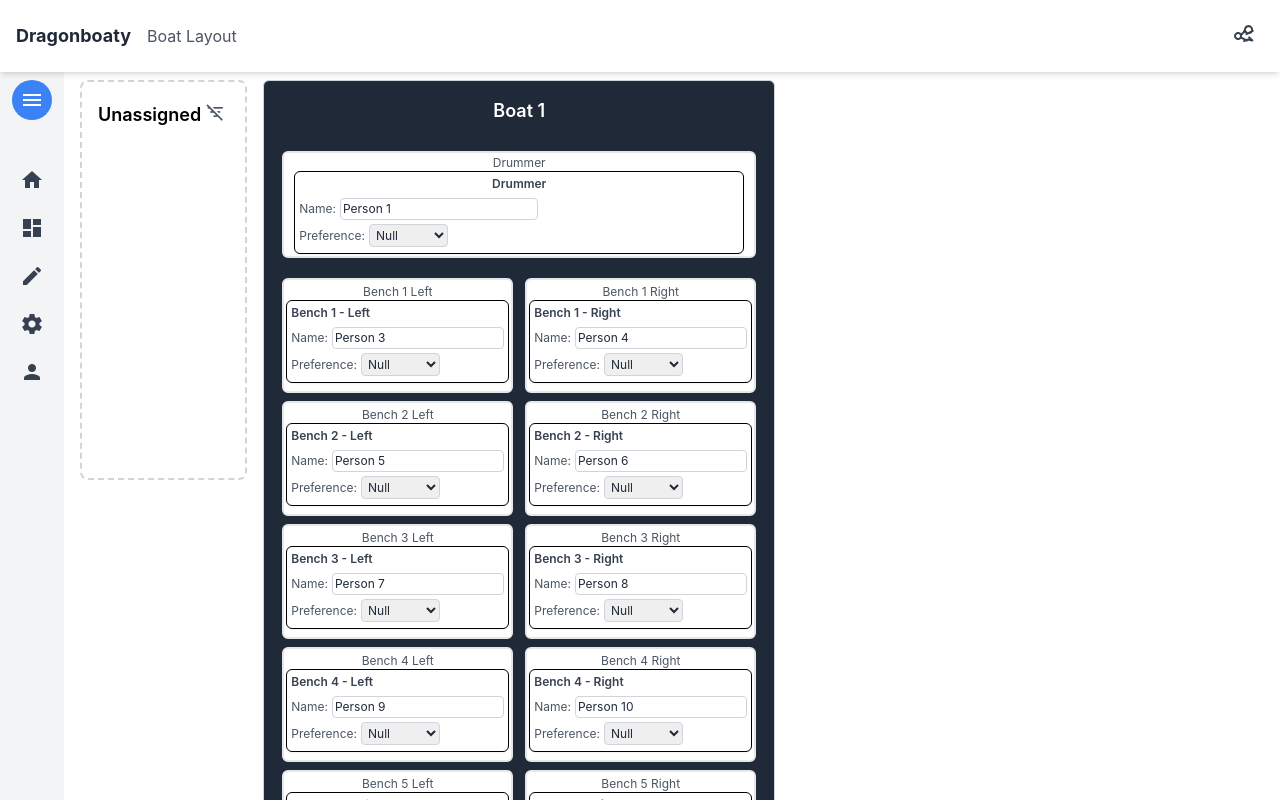
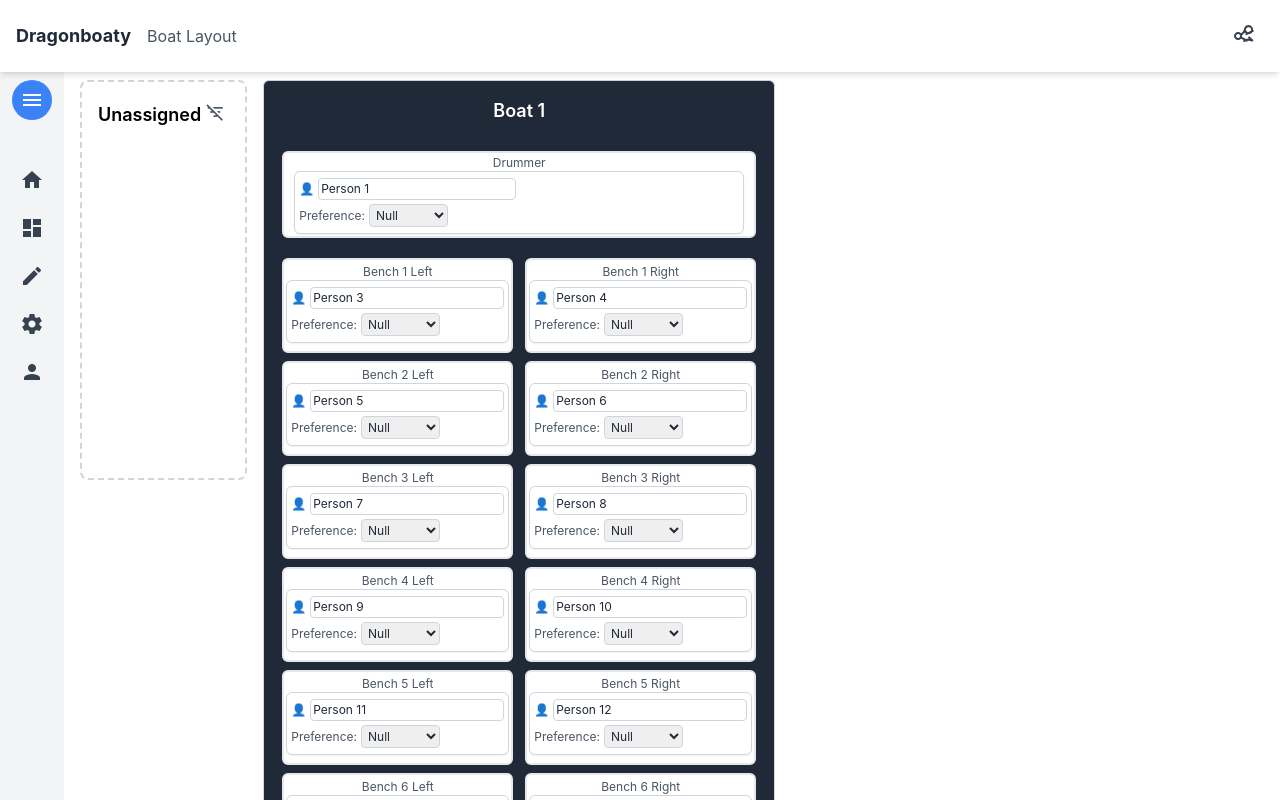
Before and after one commit to timsulzberger/my-dnd-table, a React (Create React App) app: page / in a window 1280 px wide. Shown: the top 800 px of the page. Built offline with nearby package versions, Linux system fonts and the light colour scheme.

Commit message:
windsurf 3

```diff
--- a/src/App.js
+++ b/src/App.js
@@ -99,17 +99,17 @@ function SortableItem({ id, paddlerName, preference, currentPositionId, currentI
   });
 
   // Tailwind classes for styling the tile
-  // baseClasses: Common styles for all tiles (padding, rounded corners, cursor, flex layout, transition, solid black border, touch-action-none)
+  // baseClasses: Common styles for all tiles (padding, rounded corners, cursor, flex layout, transition, light grey border, touch-action-none)
   // Reduced padding for tighter tiles
   // Added touch-action-none to prevent default browser touch behaviors (scrolling, zooming) during drag
-  const baseClasses = `p-1 rounded-md select-none cursor-grab flex flex-col transition-all duration-200 ease-in-out border border-black touch-action-none`;
+  const baseClasses = `p-1 rounded-md select-none cursor-grab flex flex-col transition-all duration-200 ease-in-out border border-gray-300 touch-action-none shadow-sm`;
 
   // State-based classes
   const stateClasses = [
     // Dragging state
-    isDragging ? 'opacity-50 bg-gray-200 border-black shadow-lg' : 'opacity-100 bg-white shadow-sm',
+    isDragging ? 'opacity-80 bg-gray-100 border-gray-400 shadow-md' : 'opacity-100 bg-white',
     // Hover state (when dragged over a valid drop target)
-    isOver && over?.id !== id ? 'ring-2 ring-green-500' : '',
+    isOver && over?.id !== id ? 'ring-2 ring-blue-400' : '',
   ].join(' ');
 
   // positionSpecificClasses: Styles that vary based on the tile's current position (margin, width, text alignment)
@@ -165,16 +165,13 @@ function SortableItem({ id, paddlerName, preference, currentPositionId, currentI
     >
       {/* Container for main content, using flex-col for vertical stacking */}
       <div className="flex flex-col flex-grow"> {/* flex-grow allows this section to take up space */}
-          {/* Display the formatted header */}
-          {/* Hide header for unassigned tiles */}
-          {currentPositionId !== POSITIONS.UNASSIGNED && (
-              <div className="font-semibold mb-1 text-gray-700 text-xs">{headerText}</div> // Smaller font for header
-          )}
+          {/* Header text is now hidden for all tiles, but kept in the code for functionality */}
+          {/* The headerText is still calculated and available in the code if needed */}
 
           {/* Paddler Name Input - Using flexbox for label and input on same line */}
           {/* Adjusted spacing and width handling */}
           <div className="mt-0.5 mb-0.5 flex items-center" onMouseDown={handleInputMouseDown}> {/* Added flex and items-center */}
-            <label htmlFor={`paddler-${id}`} className="block text-xs text-gray-600 mr-1 shrink-0">Name:</label> {/* Added mr-1 for spacing, shrink-0 to prevent label shrinking */}
+            <label htmlFor={`paddler-${id}`} className="block text-xs text-gray-600 mr-1 shrink-0" title="Paddler Name">👤</label> {/* Person icon as label with title for accessibility */}
             <input
               id={`paddler-${id}`} // Unique ID for the input, linked to the label
               type="text"
@@ -338,7 +335,7 @@ function UnassignedColumn({ children, id, title, tileIds, selectedFilterPreferen
                 )}
             </div>
 
-            <div className="flex-grow flex flex-col items-center justify-center h-full">
+            <div className="flex-grow flex flex-col items-center h-full">
                 <SortableContext items={tileIds} strategy={verticalListSortingStrategy}>
                     {children}
                 </SortableContext>
```
